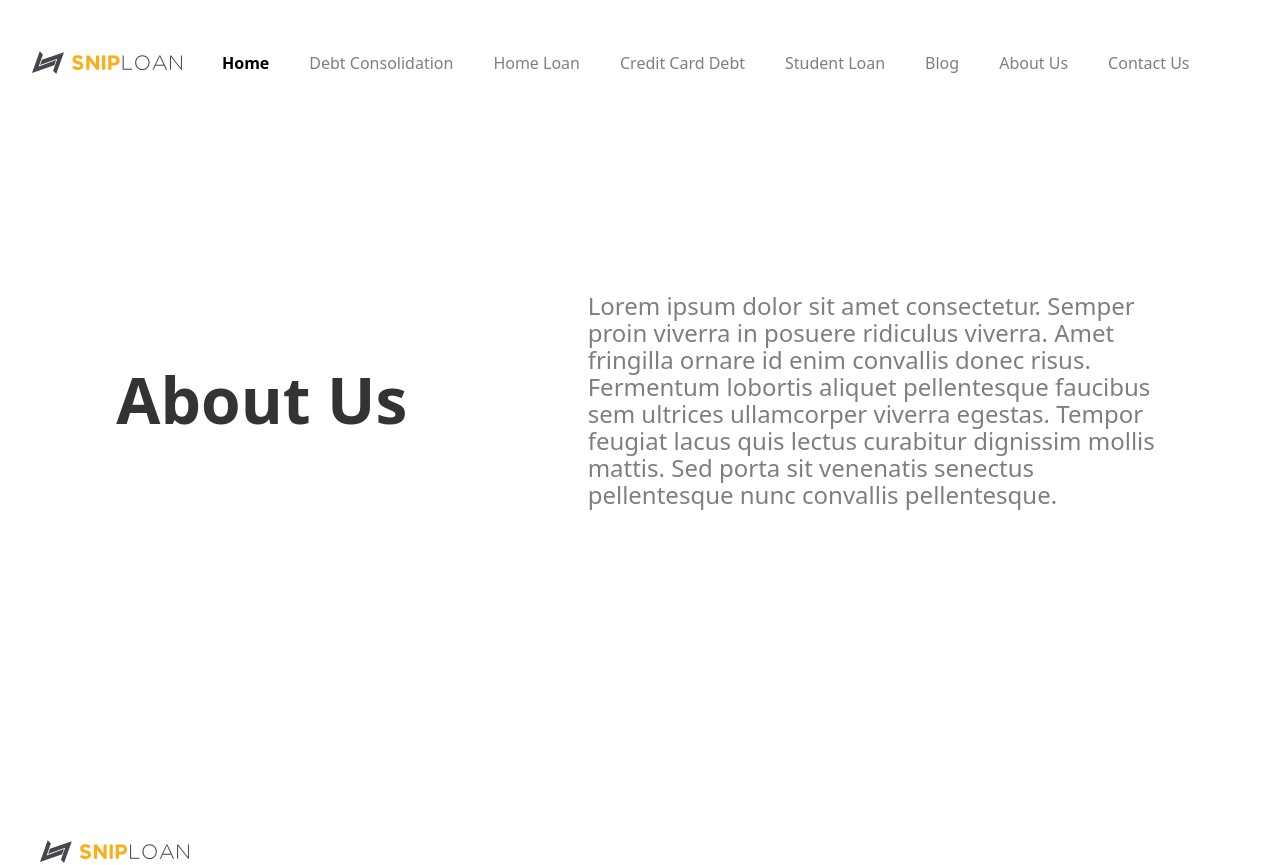
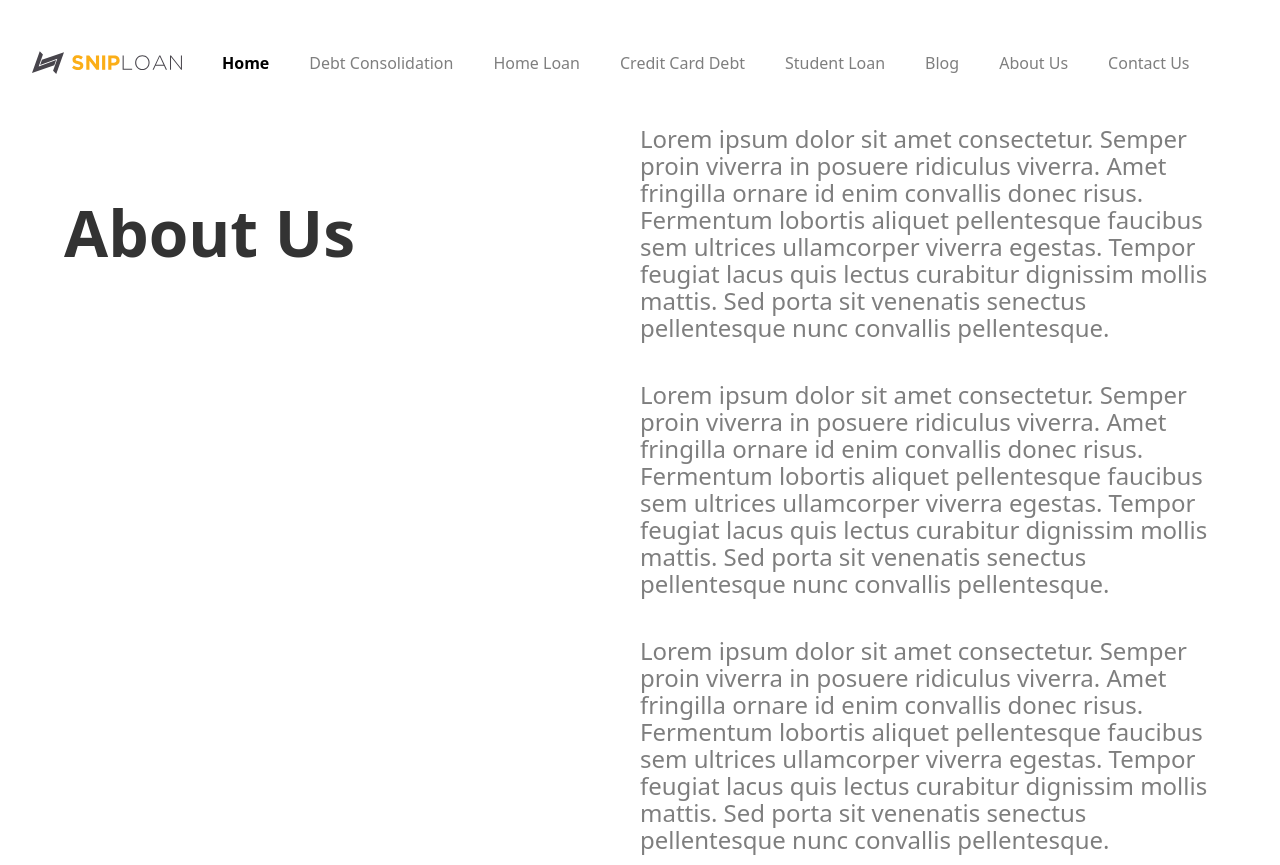
Before and after one commit to mahi25soni/temp-shiploan-frontend, a Next.js app: page /about in a window 1280 px wide. Shown: the top 865 px of the page. Built offline with nearby package versions, Linux system fonts and the light colour scheme.

Commit message:
more content added to about us page

```diff
--- a/src/app/about/page.tsx
+++ b/src/app/about/page.tsx
@@ -2,12 +2,24 @@ import React from 'react'
 
 const About = () => {
   return (
-    <div className='min-h-screen flex items-center justify-center px-6'>
-      <div className='flex flex-col md:flex-row items-center md:justify-evenly gap-8 md:gap-32 w-full max-w-6xl'>
+    <div className='min-h-screen py-[125px] flex flex-col items-center justify-center px-6 gap-6 lg:gap-10'>
+      <div className='flex flex-col md:flex-row items-center md:justify-between gap-8 md:gap-32 w-full max-w-6xl'>
         <h2 className='text-[64px] leading-[96px] font-bold text-[#333333] whitespace-nowrap md:whitespace-normal text-center md:text-left'>
           About Us
         </h2>
-        <p className='text-[#000000] mt-36 md:mt-0 opacity-50 font-normal text-[18px] md:text-[24px] leading-[27px] max-w-xl text-start md:text-left'>
+        <p className='text-[#000000] mt-9 md:mt-0 opacity-50 font-normal text-[18px] md:text-[24px] leading-[27px] max-w-xl text-start md:text-left'>
+          Lorem ipsum dolor sit amet consectetur. Semper proin viverra in posuere ridiculus viverra. Amet fringilla ornare id enim convallis donec risus. Fermentum lobortis aliquet pellentesque faucibus sem ultrices ullamcorper viverra egestas. Tempor feugiat lacus quis lectus curabitur dignissim mollis mattis. Sed porta sit venenatis senectus pellentesque nunc convallis pellentesque.
+        </p>
+      </div>
+
+      <div className='flex flex-row justify-end w-full max-w-6xl'>
+        <p className='text-[#000000] mt-9 md:mt-0 opacity-50 font-normal text-[18px] md:text-[24px] leading-[27px] max-w-xl '>
+          Lorem ipsum dolor sit amet consectetur. Semper proin viverra in posuere ridiculus viverra. Amet fringilla ornare id enim convallis donec risus. Fermentum lobortis aliquet pellentesque faucibus sem ultrices ullamcorper viverra egestas. Tempor feugiat lacus quis lectus curabitur dignissim mollis mattis. Sed porta sit venenatis senectus pellentesque nunc convallis pellentesque.
+        </p>
+      </div>
+
+      <div className='flex flex-row justify-end w-full max-w-6xl'>
+        <p className='text-[#000000] mt-9 md:mt-0 opacity-50 font-normal text-[18px] md:text-[24px] leading-[27px] max-w-xl text-start md:text-left'>
           Lorem ipsum dolor sit amet consectetur. Semper proin viverra in posuere ridiculus viverra. Amet fringilla ornare id enim convallis donec risus. Fermentum lobortis aliquet pellentesque faucibus sem ultrices ullamcorper viverra egestas. Tempor feugiat lacus quis lectus curabitur dignissim mollis mattis. Sed porta sit venenatis senectus pellentesque nunc convallis pellentesque.
         </p>
       </div>
```
